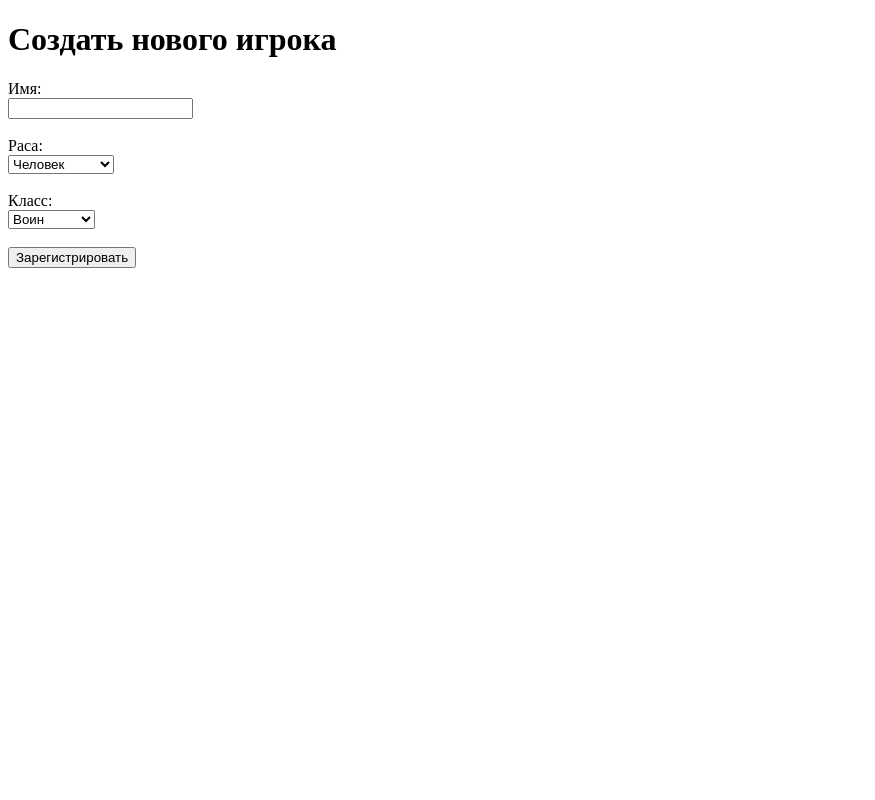
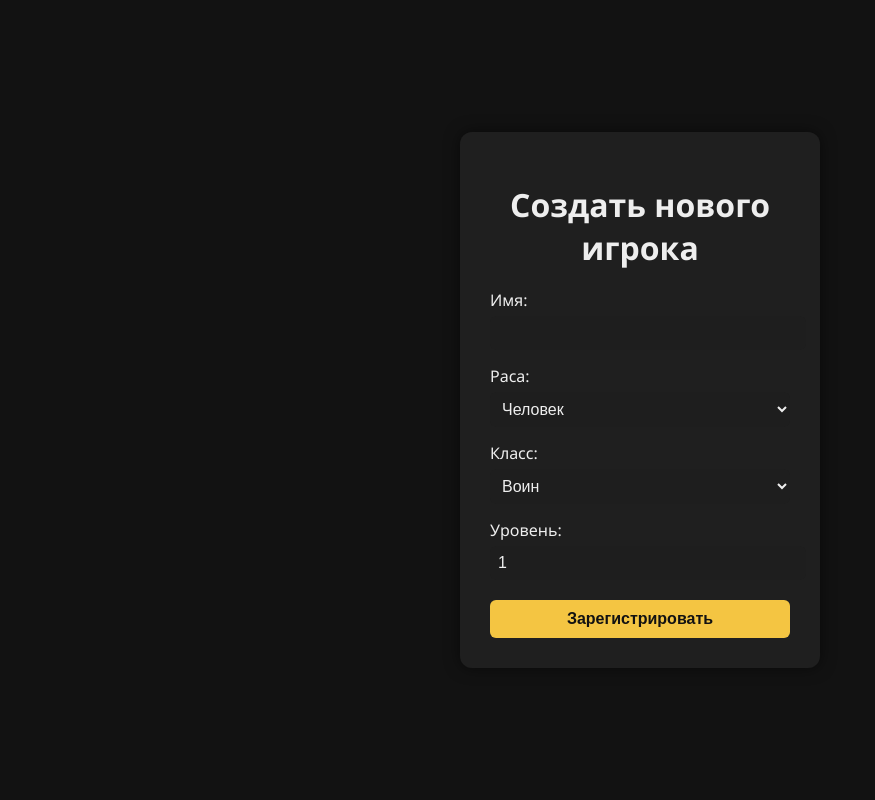
Before and after one commit to IndieGO86/flask-game, a Flask app: template templates/register.html in a window 1280 px wide. Shown: the whole page, without its empty margins (0-875 px from the left). Run offline with Flask 3, Linux system fonts and the light colour scheme; the template is opened without the code that fills it, so the values that code supplies are empty.

Commit message:
change register page

```diff
--- a/templates/register.html
+++ b/templates/register.html
@@ -1,31 +1,97 @@
 <!DOCTYPE html>
-<html>
+<html lang="ru">
 <head>
+    <meta charset="UTF-8">
     <title>Регистрация игрока</title>
+    <style>
+        body {
+            background: #121212;
+            color: #eee;
+            font-family: 'Segoe UI', Tahoma, Geneva, Verdana, sans-serif;
+            display: flex;
+            justify-content: center;
+            align-items: center;
+            height: 100vh;
+            margin: 0;
+        }
+
+        .form-container {
+            background: rgba(34, 34, 34, 0.8); /* полупрозрачный фон */
+            padding: 30px;
+            border-radius: 12px;
+            box-shadow: 0 0 15px rgba(0,0,0,0.5);
+            width: 300px;
+        }
+
+        h1 {
+            text-align: center;
+            margin-bottom: 20px;
+        }
+
+        label {
+            display: block;
+            margin-top: 15px;
+            margin-bottom: 5px;
+        }
+
+        input[type="text"],
+        input[type="number"],
+        select {
+            width: 100%;
+            padding: 8px;
+            border-radius: 6px;
+            border: none;
+            background: #1e1e1e;
+            color: #eee;
+            font-size: 1em;
+        }
+
+        input[type="submit"] {
+            margin-top: 20px;
+            width: 100%;
+            padding: 10px;
+            border: none;
+            background: #f4c542;
+            color: #121212;
+            font-weight: bold;
+            font-size: 1em;
+            border-radius: 6px;
+            cursor: pointer;
+        }
+
+        input[type="submit"]:hover {
+            background: #d1a937;
+        }
+    </style>
 </head>
 <body>
+    <div class="form-container">
         <h1>Создать нового игрока</h1>
         <form method="POST">
-    <label>Имя:</label><br>
-    <input type="text" name="name"><br><br>
+            <label for="name">Имя:</label>
+            <input type="text" name="name" id="name" required>
 
-    <label>Раса:</label><br>
-    <select name="race"> <!-- добавлено -->
-        <option>Человек</option>
-        <option>Орк</option>
-        <option>Эльф</option>
-        <option>Лесной Эльф</option>
-        <option>Чупакабра</option>
-    </select><br><br>
+            <label for="race">Раса:</label>
+            <select name="race" id="race" required>
+                <option value="Человек">Человек</option>
+                <option value="Орк">Орк</option>
+                <option value="Эльф">Эльф</option>
+                <option value="Лесной Эльф">Лесной Эльф</option>
+                <option value="Чупакабра">Чупакабра</option>
+            </select>
 
-    <label>Класс:</label><br>
-    <select name="player_class"> <!-- имя, как в Python -->
+            <label for="player_class">Класс:</label>
+            <select name="player_class" id="player_class" required>
                 <option value="Воин">Воин</option>
                 <option value="Маг">Маг</option>
                 <option value="Разбойник">Разбойник</option>
-    </select><br><br>
+            </select>
+
+            <label for="level">Уровень:</label>
+            <input type="number" name="level" id="level" value="1" min="1">
 
             <input type="submit" value="Зарегистрировать">
         </form>
-
+    </div>
+</body>
 </html>
```
Lines whose indentation alone changed are shown as unchanged.
